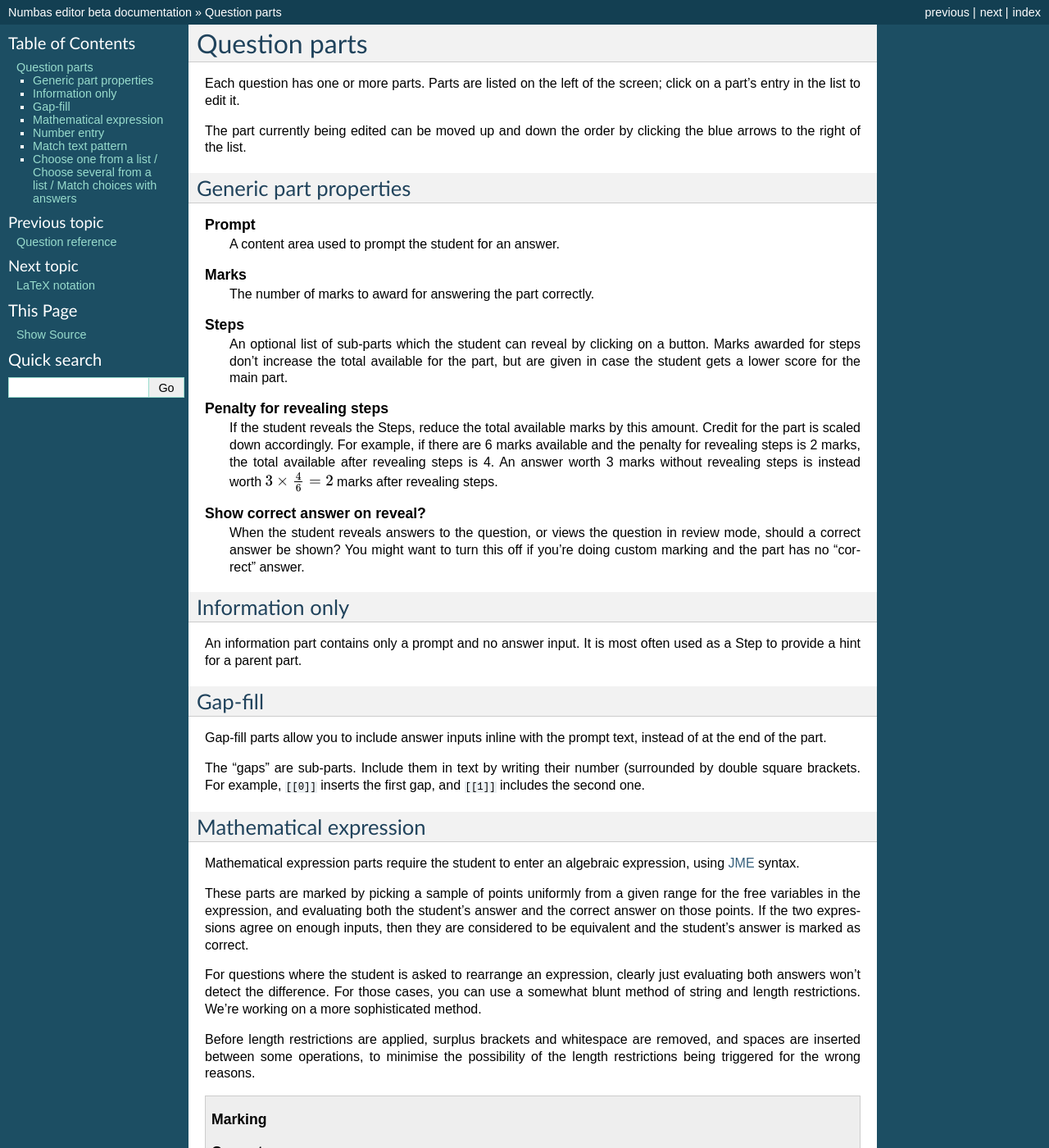
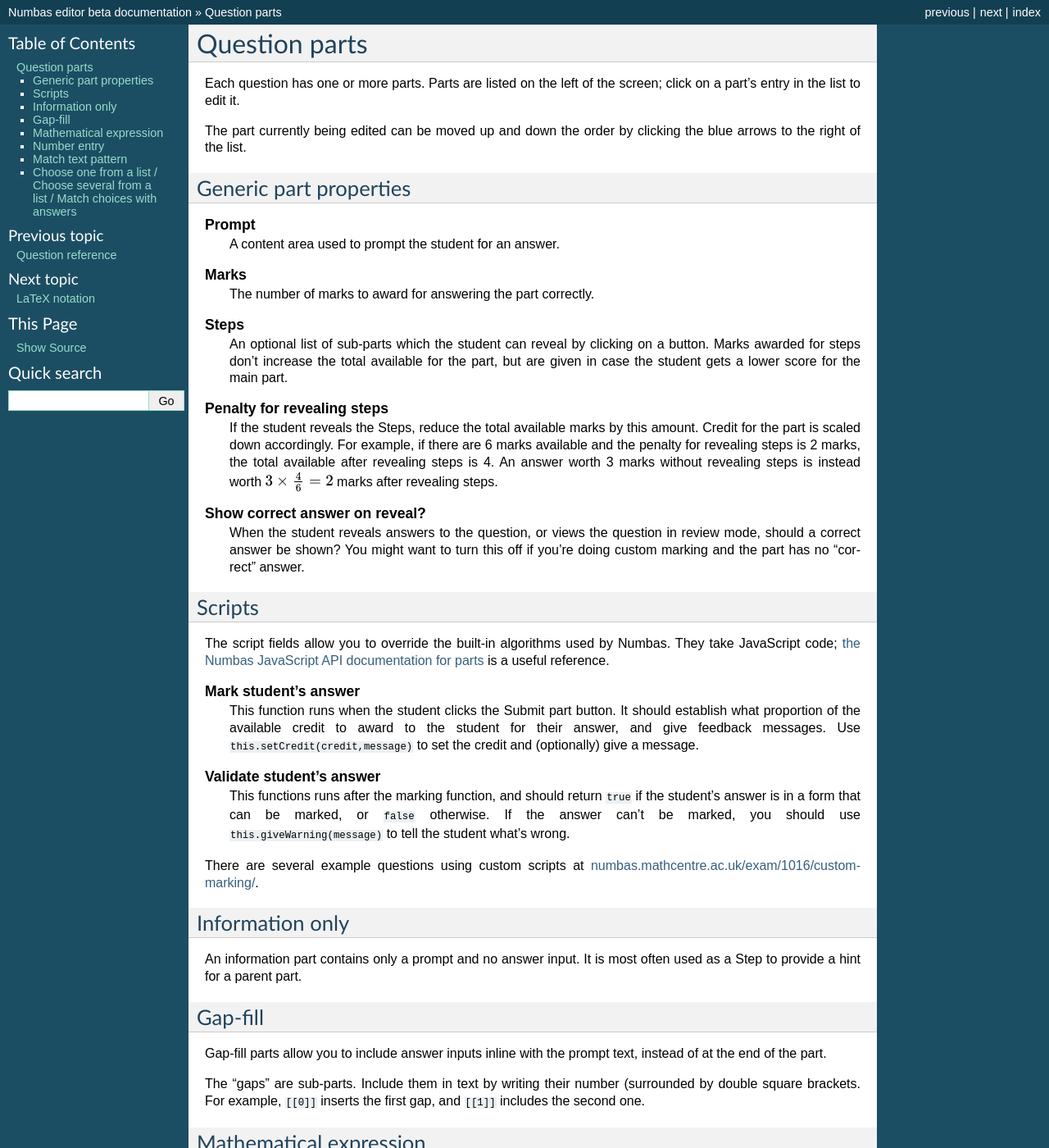
Before and after one commit to numbas/editor-docs, a Sphinx documentation site: the page built from source/question-parts.rst, in a window 1280 px wide and 1400 px high. Shown: the whole window at 82% size. Built offline with Sphinx 7.4.7, drawn with Linux system fonts in a browser that asks for light colours; pages that are not in the unit, such as notebooks, are missing from menus.

Commit message:
update docs for template variables and custom scripts

```diff
--- a/source/_static/cheatsheet/index.html
+++ b/source/_static/cheatsheet/index.html
@@ -340,7 +340,7 @@
 			<section class="footer">
 				<div >
 					<img src="cc_by.png" width="80px">
-					&copy; Newcastle University 2013
+					&copy; Newcastle University 2014
 				</div>
 				<h1><a href="http://numbas.mathcentre.ac.uk">Numbas</a></h1>
 			</section>
--- a/source/index.rst
+++ b/source/index.rst
@@ -44,3 +44,4 @@ Advanced
     extensions
     themes
     server-installation
+    api-documentation
--- a/source/question-parts.rst
+++ b/source/question-parts.rst
@@ -25,6 +25,23 @@ Generic part properties
 
     Show correct answer on reveal?
         When the student reveals answers to the question, or views the question in review mode, should a correct answer be shown? You might want to turn this off if you're doing custom marking and the part has no "correct" answer.
+
+.. _part-scripts:
+
+Scripts
+-------
+
+The script fields allow you to override the built-in algorithms used by Numbas. They take JavaScript code; `the Numbas JavaScript API documentation for parts <http://numbas.github.io/Numbas/Numbas.parts.Part.html>`_ is a useful reference.
+
+.. glossary::
+
+    Mark student's answer
+        This function runs when the student clicks the :guilabel:`Submit part` button. It should establish what proportion of the available credit to award to the student for their answer, and give feedback messages. Use ``this.setCredit(credit,message)`` to set the credit and (optionally) give a message.
+
+    Validate student's answer
+        This functions runs after the marking function, and should return ``true`` if the student's answer is in a form that can be marked, or ``false`` otherwise. If the answer can't be marked, you should use ``this.giveWarning(message)`` to tell the student what's wrong.
+
+There are several example questions using custom scripts at `numbas.mathcentre.ac.uk/exam/1016/custom-marking/ <https://numbas.mathcentre.ac.uk/exam/1016/custom-marking/>`_.
 
 .. _information-only:
 
```
Also changed, not shown: source/question-reference.rst (+22 -3 lines), 1 other file.
